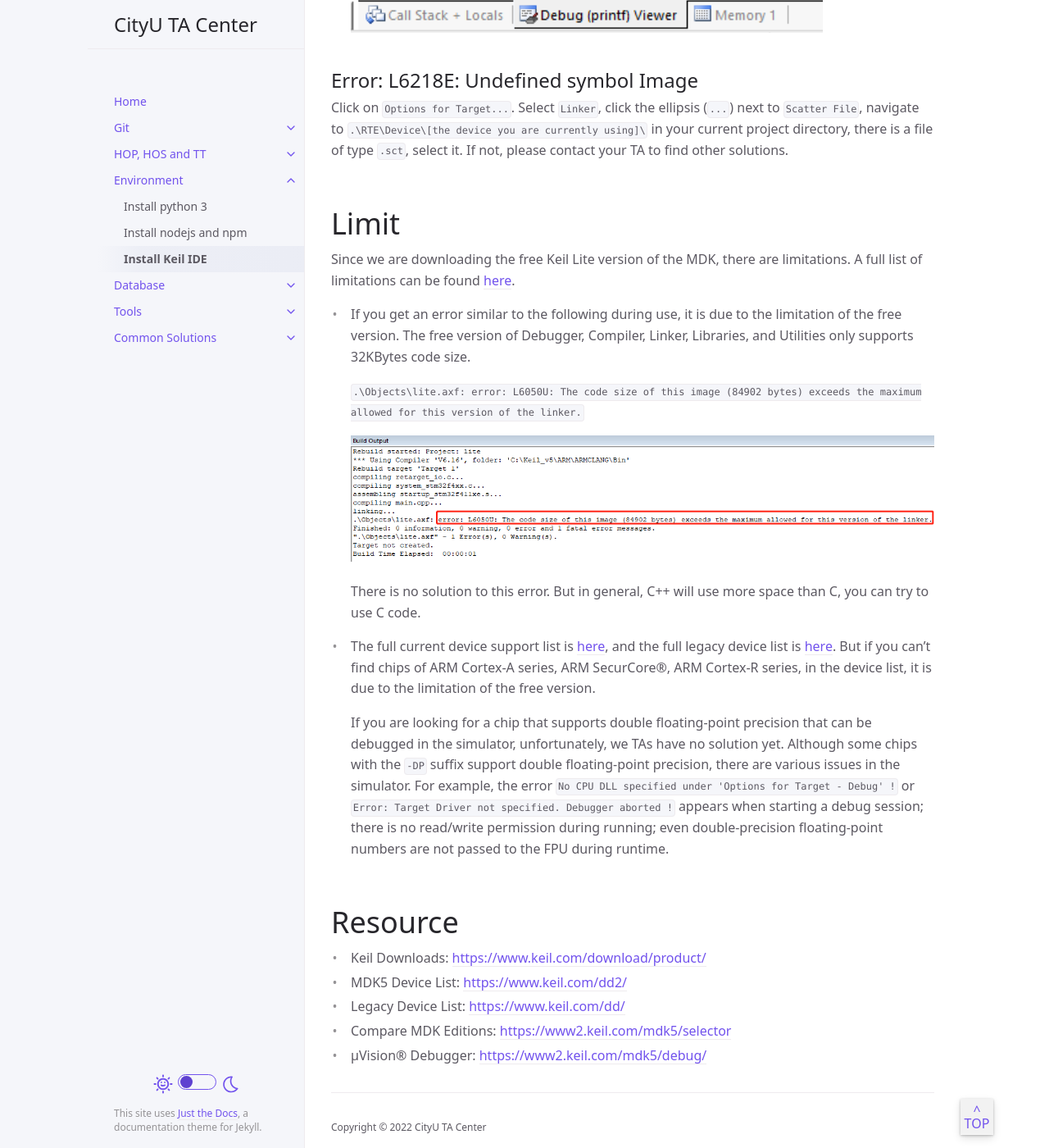
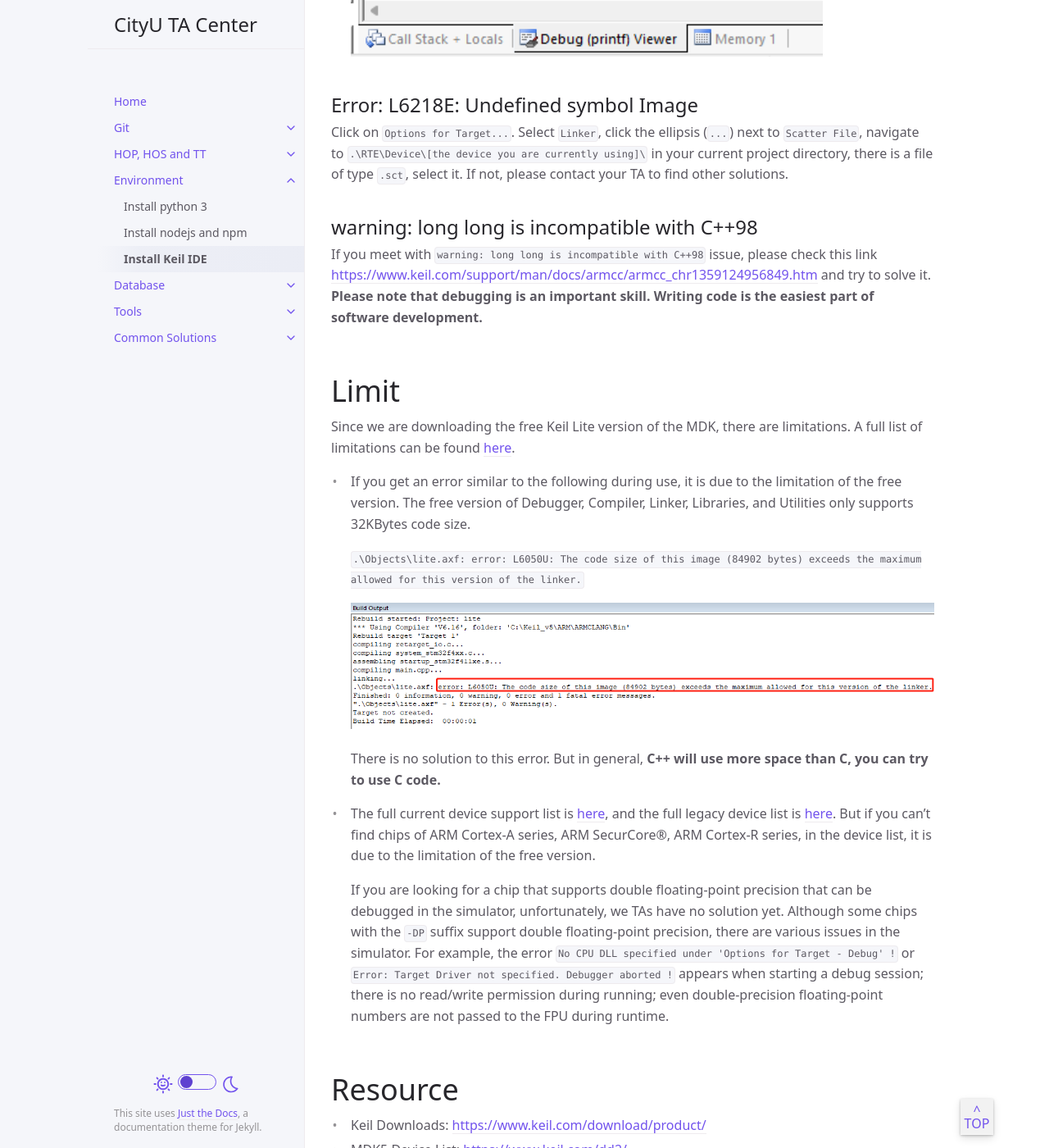
Before and after one commit to thomasthaddeus/cityuseattle.github.io, a Jekyll site: the page built from docs/environment/keil.md, in a window 1280 px wide and 1400 px high, scrolled down 9532 px. Shown: the whole window at 82% size. Built offline with Jekyll 4.4.1, drawn with Linux system fonts in a browser that asks for light colours; some of the changed text lies outside the part shown.

Commit message:
update document: env > keil.md

```diff
--- a/docs/environment/keil.md
+++ b/docs/environment/keil.md
@@ -85,9 +85,9 @@ The following steps will demonstrate how to install the packages you need throug
 
 # FAQs
 
-## error: L6050U The code size
+## error: L6050U: The code size
 
-Refer to section [Limit](#limit).
+See section [Limit](#limit).
 
 ## How can I see the output in the simulator?
 
@@ -119,6 +119,10 @@ Refer to section [Limit](#limit).
 
 Click on `Options for Target...`. Select `Linker`, click the ellipsis (`...`) next to `Scatter File`, navigate to `.\RTE\Device\[the device you are currently using]\` in your current project directory, there is a file of type `.sct`, select it. If not, please contact your TA to find other solutions.
 
+## warning: long long is incompatible with C++98
+
+If you meet with `warning: long long is incompatible with C++98` issue, please check this link <https://www.keil.com/support/man/docs/armcc/armcc_chr1359124956849.htm> and try to solve it. **Please note that debugging is an important skill. Writing code is the easiest part of software development.**
+
 # Limit
 
 Since we are downloading the free Keil Lite version of the MDK, there are limitations. A full list of limitations can be found [here](https://www2.keil.com/mdk5/selector).
@@ -129,7 +133,7 @@ Since we are downloading the free Keil Lite version of the MDK, there are limita
 
   ![lite_linker_limit](/assets/images/install_keil/lite_linker_limit.png)
 
-  There is no solution to this error. But in general, C++ will use more space than C, you can try to use C code.
+  There is no solution to this error. But in general, **C++ will use more space than C, you can try to use C code.**
 
 * The full current device support list is [here](https://www.keil.com/dd2/), and the full legacy device list is [here](https://www.keil.com/dd/). But if you can't find chips of ARM Cortex-A series, ARM SecurCore®, ARM Cortex-R series, in the device list, it is due to the limitation of the free version.
 
```
